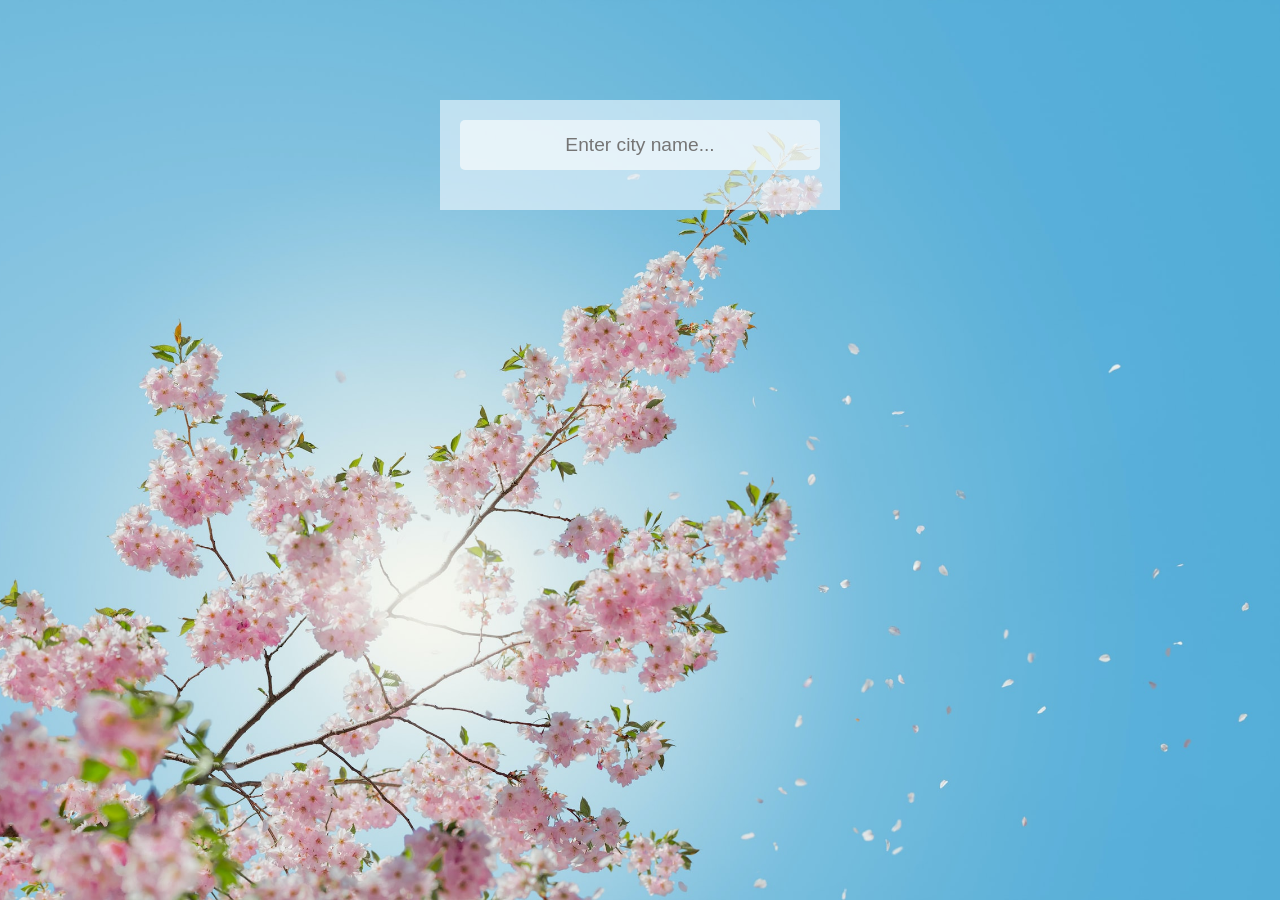
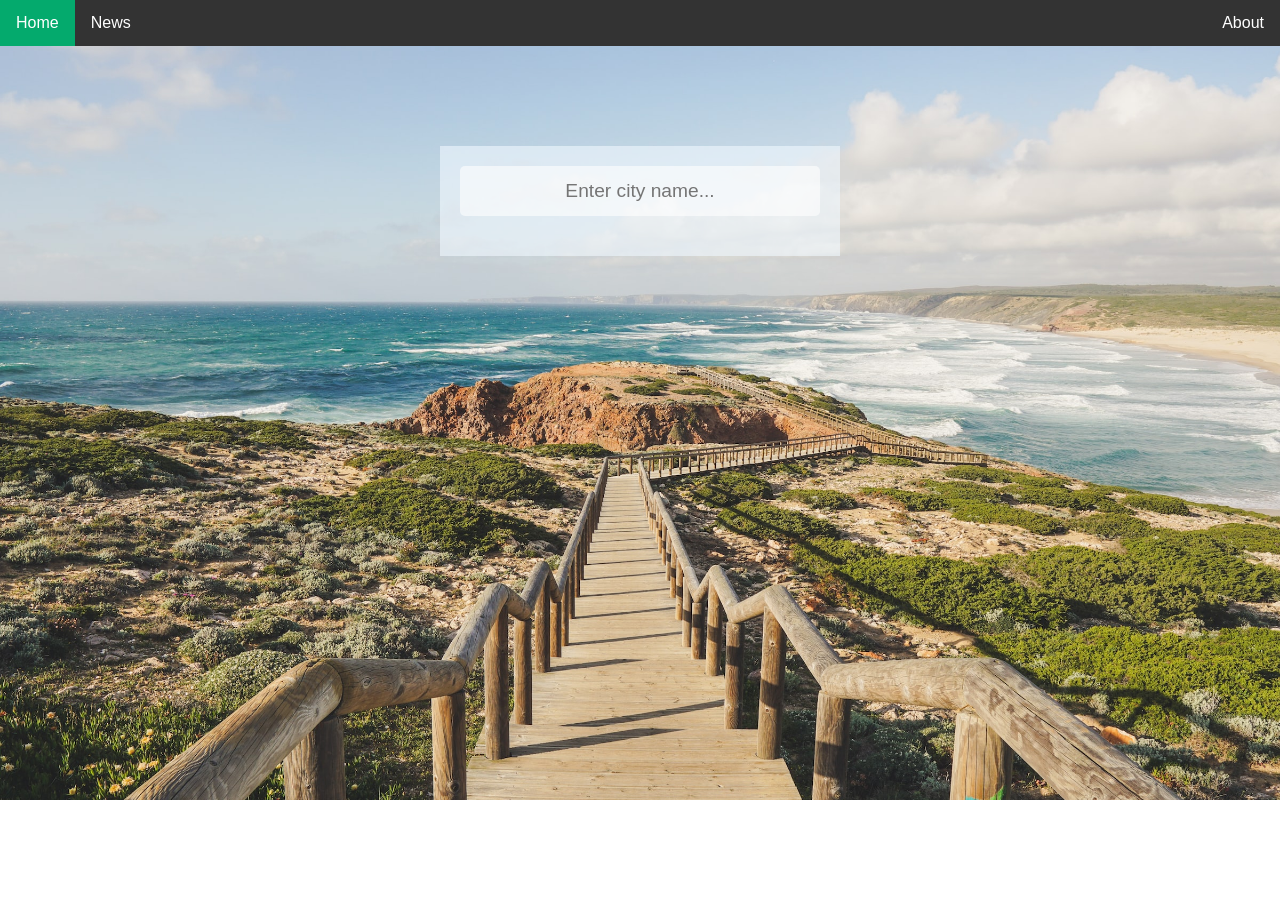
Before and after one commit to layalarosa/Vanilla_Weather_App, a plain HTML site: page index.html in a window 1280 px wide. After the commit the page ends 800 px from the top, so only its background shows below. Drawn offline with Linux system fonts and the light colour scheme.

Commit message:
Important Changes

```diff
--- a/index.html
+++ b/index.html
@@ -7,6 +7,13 @@
     <title>Weather App</title>
 </head>
 <body>
+    <ul>
+        <li><a class="active" href="#home">Home</a></li>
+        <li><a href="#news">News</a></li>
+        <!-- <li><a href="#contact">Contact</a></li> -->
+        <li style="float:right"><a href="#about">About</a></li>
+      </ul>
+
     <div class="app-main">
         <div class="searchInputBox">
             <input type="text" id="input-box" class="input-box" placeholder="Enter city name..." autocomplete="off">
--- a/styles.css
+++ b/styles.css
@@ -5,7 +5,7 @@
 }
 
 body {
-    background-image: url('images/sunny.jpg');
+    background-image: url('images/bg.jpg');
     height: 100vh;
     overflow: hidden;
     background-repeat: no-repeat;
@@ -31,7 +31,7 @@ body {
     background-color: rgba(255,255,255,0.6);
     border: none;
     outline: none;
-    color: #582233;
+    color: #0b0b0b;
     font-size: 1.2rem;
     height: 50px;
     border-radius: 5px;
@@ -46,7 +46,7 @@ body {
 
 .weather-body {
     display: none;
-    color: #582233;
+    color: #0b0b0b;
     padding: 20px;
     line-height: 2rem;
     border-radius: 10px;
@@ -73,3 +73,36 @@ body {
     font-size: 12pt;
     font-weight: 600;
 }
+
+ul {
+    list-style-type: none;
+    margin: 0;
+    padding: 0;
+    overflow: hidden;
+    background-color: #333;
+  }
+
+  li {
+    float: left;
+    /* border-right:1px solid #bbb; */
+  }
+
+  li:last-child {
+    border-right: none;
+  }
+
+  li a {
+    display: block;
+    color: white;
+    text-align: center;
+    padding: 14px 16px;
+    text-decoration: none;
+  }
+
+  li a:hover:not(.active) {
+    background-color: #111;
+  }
+
+  .active {
+    background-color: #04AA6D;
+  }
```
